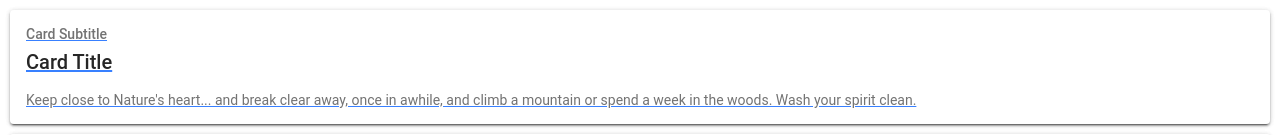
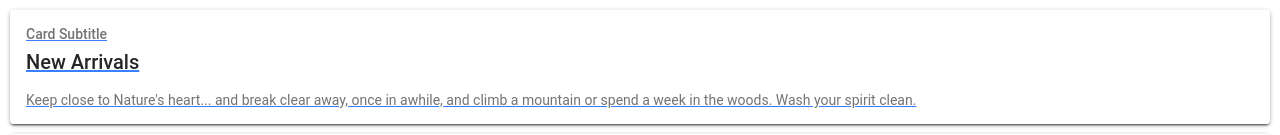
Before and after one commit to ammein/ionic-programming, a React (Create React App) app: page /cards in a window 1280 px wide. Shown: the top 135 px of the page. Built offline with nearby package versions, Linux system fonts and the light colour scheme.

Commit message:
Add new routes-utils for better management

```diff
--- a/src/components/pages/card.tsx
+++ b/src/components/pages/card.tsx
@@ -3,6 +3,8 @@ import { IonCard, IonCardHeader, IonCardSubtitle, IonCardTitle, IonCardContent,
 import {Link} from 'react-router-dom';
 import { MyRoutes } from '../../utils/routes';
 import { Interface } from 'readline';
+import {getPath , getTitle} from '../../utils/routes-utils';
+import AnotherPage from '../pages/anotherPage';
 
 export interface Props {
     children? : JSX.Element
@@ -12,31 +14,16 @@ class Cards extends Component{
 
     constructor(props : Props){
         super(props);
-        this.state = {
-            ...MyRoutes
-        }
-    }
-
-    getPath(path : string) : any{
-        const routes : any = {...this.state};
-        for (let property in routes) {
-            if (routes.hasOwnProperty(property)) {
-                console.log(property)
-                if(routes[property].path === path){
-                    return path;
-                }
-            }
-        }
     }
 
     render(){
         return (
             <>
-                <Link to={this.getPath("/arrivals")}>
+                <Link to={getPath(AnotherPage)}>
                     <IonCard>
                         <IonCardHeader>
                             <IonCardSubtitle>Card Subtitle</IonCardSubtitle>
-                            <IonCardTitle>Card Title</IonCardTitle>
+                            <IonCardTitle>{getTitle(AnotherPage)}</IonCardTitle>
                         </IonCardHeader>
 
                         <IonCardContent>
--- /dev/null
+++ b/src/utils/routes-utils.tsx
@@ -0,0 +1,25 @@
+import React from 'react';
+import {MyRoutes} from './routes';
+
+
+export const getPath = function(component : React.ComponentProps<any>): any | undefined {
+    const routes: any = { ...MyRoutes };
+    for (let property in routes) {
+        if (routes.hasOwnProperty(property)) {
+            if (routes[property].component === component) {
+                return routes[property].path;
+            }
+        }
+    }
+}
+
+export const getTitle = function (component: React.ComponentProps<any>) : string | undefined{
+    const routes: any = { ...MyRoutes };
+    for (let property in routes) {
+        if (routes.hasOwnProperty(property)) {
+            if (routes[property].component === component) {
+                return routes[property].title;
+            }
+        }
+    }
+}
```
